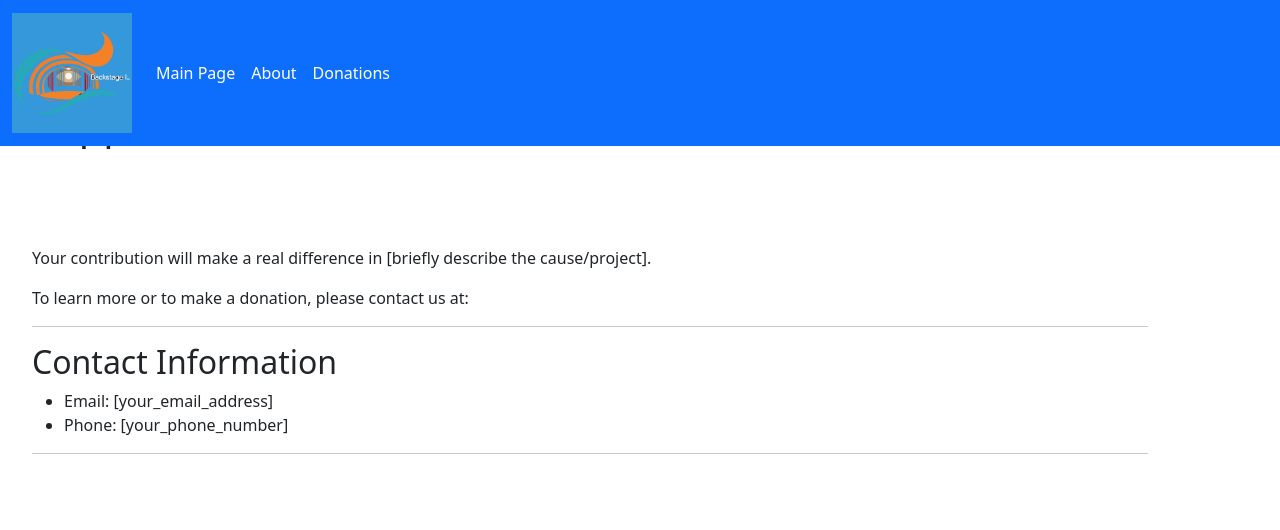
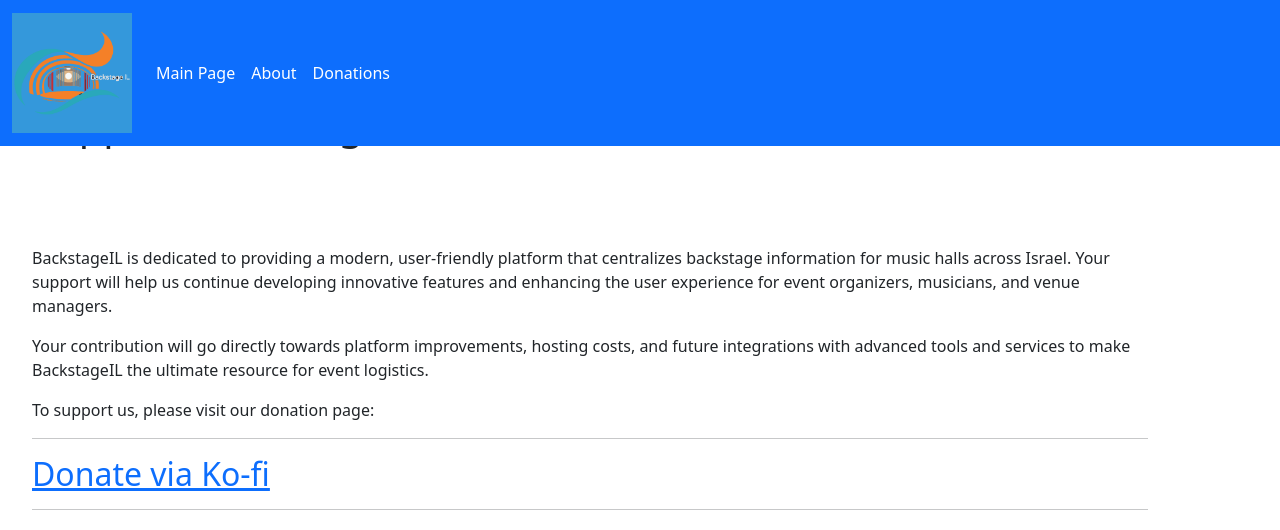
Before and after one commit to UrielSabah/BackstageIL_frontend, a React (Vite) app: page /donations in a window 1280 px wide. Shown: the top 530 px of the page. Built offline with nearby package versions, Linux system fonts and the light colour scheme.

Commit message:
add ko-fi link

```diff
--- a/src/pages/Donations.jsx
+++ b/src/pages/Donations.jsx
@@ -4,18 +4,24 @@
 function Donations() {
     return (
         <div className="container common-page">
-            <h1>Support Our Cause</h1>
-            <GoogleAds adSlot="9204181023" width={728} height={90} />
-            <p>Your contribution will make a real difference in [briefly describe the cause/project].</p>
-            <p>To learn more or to make a donation, please contact us at:</p>
+            <h1>Support BackstageIL</h1>
+            <GoogleAds adSlot="9204181023" width={728} height={90}/>
+
+            <p>BackstageIL is dedicated to providing a modern, user-friendly platform that centralizes backstage
+                information for music halls across Israel. Your support will help us continue developing innovative
+                features and enhancing the user experience for event organizers, musicians, and venue managers.</p>
+
+            <p>Your contribution will go directly towards platform improvements, hosting costs, and future integrations
+                with advanced tools and services to make BackstageIL the ultimate resource for event logistics.</p>
+
+            <p>To support us, please visit our donation page:</p>
             <hr/>
-            <h2>Contact Information</h2>
-            <ul>
-                <li>Email: [your_email_address]</li>
-                <li>Phone: [your_phone_number]</li>
-            </ul>
+
+            <h2><a href="https://ko-fi.com/backstageil" target="_blank" rel="noopener noreferrer">Donate via Ko-fi</a>
+            </h2>
+
             <hr/>
-            <GoogleAds adSlot="9204181023" width={728} height={90} />
+            <GoogleAds adSlot="9204181023" width={728} height={90}/>
         </div>
     );
 }
```
